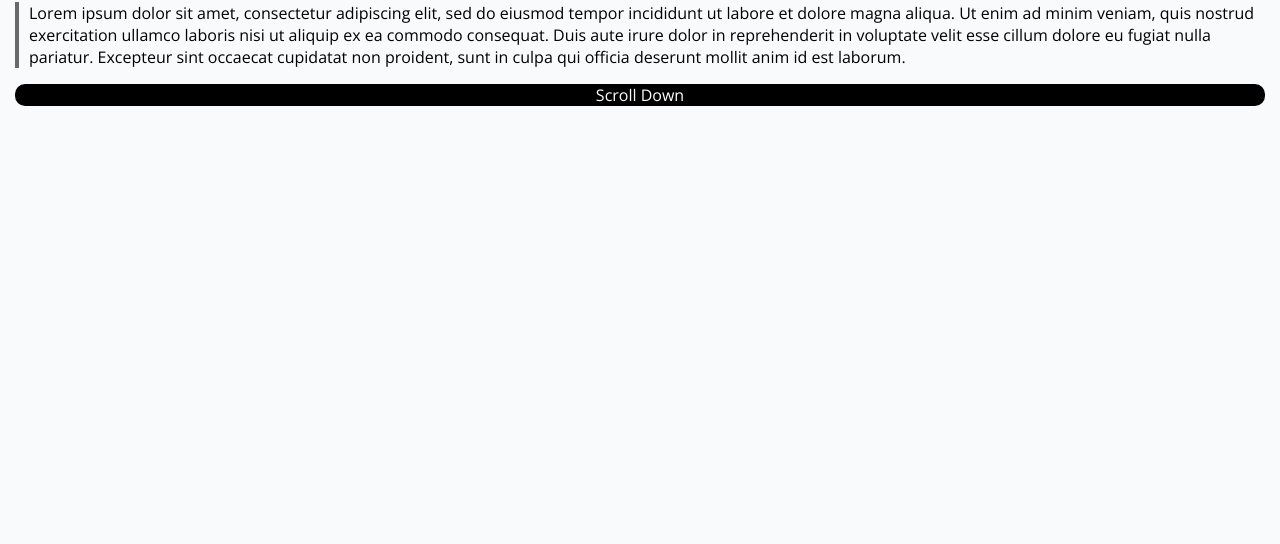
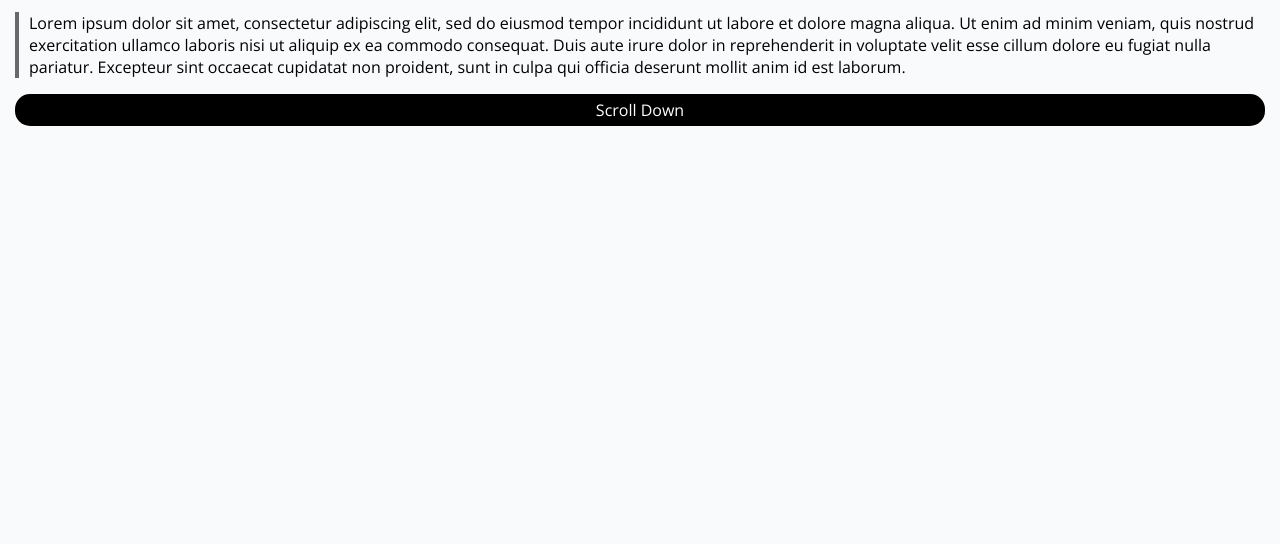
Before and after one commit to t-weiss/lab1part1, a plain HTML site: page index.html in a window 1280 px wide. Shown: the part 256-800 px from the top of the page. Drawn offline with nearby package versions, Linux system fonts and the light colour scheme.

Commit message:
made buttons thicker

```diff
--- a/style.css
+++ b/style.css
@@ -16,8 +16,9 @@ a {
 .button {
   background-color: #000;
   color: #fff;
-  border-radius: 10px;
+  border-radius: 15px;
   text-align: center;
+  padding: 5px;
 }
 
 .copy {
```
